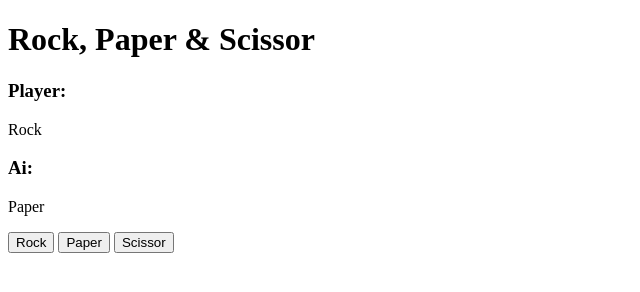
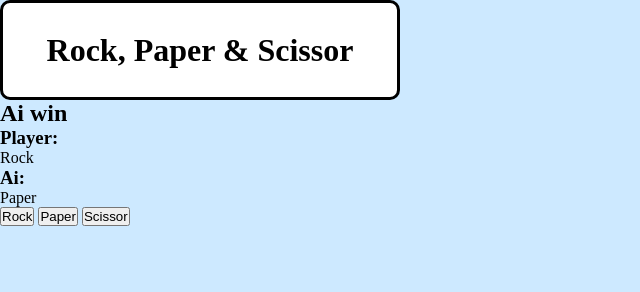
Before and after one commit to NatalieLindholm/JS-exercises, a plain HTML site: page Rock-Paper-Scissor/index.html in a window 1280 px wide. Both pictures are taken after a click on the button "Rock". Shown: the whole page, without its empty margins (0-640 px from the left). Drawn offline with Linux system fonts and the light colour scheme.

Commit message:
design left

```diff
--- a/Rock-Paper-Scissor/index.html
+++ b/Rock-Paper-Scissor/index.html
@@ -11,7 +11,9 @@
 
 <body>
 
-    <h1 class="title">Rock, Paper & Scissor</h1>
+    <div class="box">
+        <h1>Rock, Paper & Scissor</h1>
+    </div>
 
     <h2 id="result"></h2>
 
--- a/Rock-Paper-Scissor/script.js
+++ b/Rock-Paper-Scissor/script.js
@@ -22,20 +22,25 @@ function aiAnswers() {
 
 
     if (aAnswer == 1 && pAnswer == "rock") {
-        console.log("rock draw")
+        result.innerText = "Draw"
     } else if (aAnswer == 2 && pAnswer == "paper") {
-        console.log("paper draw")
+        result.innerText = "Draw"
     } else if (aAnswer == 3 && pAnswer == "scissor") {
-        console.log("scissor draw")
+        result.innerText = "Draw"
+    } else if (aAnswer == 1 && pAnswer == "paper") {
+        result.innerText = "Player win"
+    } else if (aAnswer == 3 && pAnswer == "paper") {
+        result.innerText = "Ai win"
+    } else if (aAnswer == 2 && pAnswer == "rock") {
+        result.innerText = "Ai win"
+    } else if (aAnswer == 3 && pAnswer == "rock") {
+        result.innerText = "Player win"
+    } else if (aAnswer == 2 && pAnswer == "scissor") {
+        result.innerText = "Player win"
+    } else if (aAnswer == 1 && pAnswer == "scissor") {
+        result.innerText = "Ai win"
     }
 }
-// Player	vs	Ai
-// pape		vs	rock = Player wins
-// pape		vs	scissor = Ai wins
-// Rock 	vs	paper = Ai wins
-// Rock 	vs	scissor = Player wins
-// Scissor 	vs	paper = Player wins
-// Scissor 	vs	rock = Ai wins
 
 rock.addEventListener('click', function () {
     pAnswer = "rock"
--- a/Rock-Paper-Scissor/style.css
+++ b/Rock-Paper-Scissor/style.css
@@ -0,0 +1,25 @@
+* {
+    margin: 0;
+    padding: 0;
+    box-sizing: border-box;
+}
+
+body {
+    background-color: rgb(205, 233, 255);
+
+    height: 100vh;
+}
+
+.box {
+    width: 400px;
+    height: 100px;
+
+    background-color: white;
+
+    border-radius: 10px;
+    border: solid black 3px;
+
+    display: flex;
+    justify-content: center;
+    align-items: center;
+}
```
